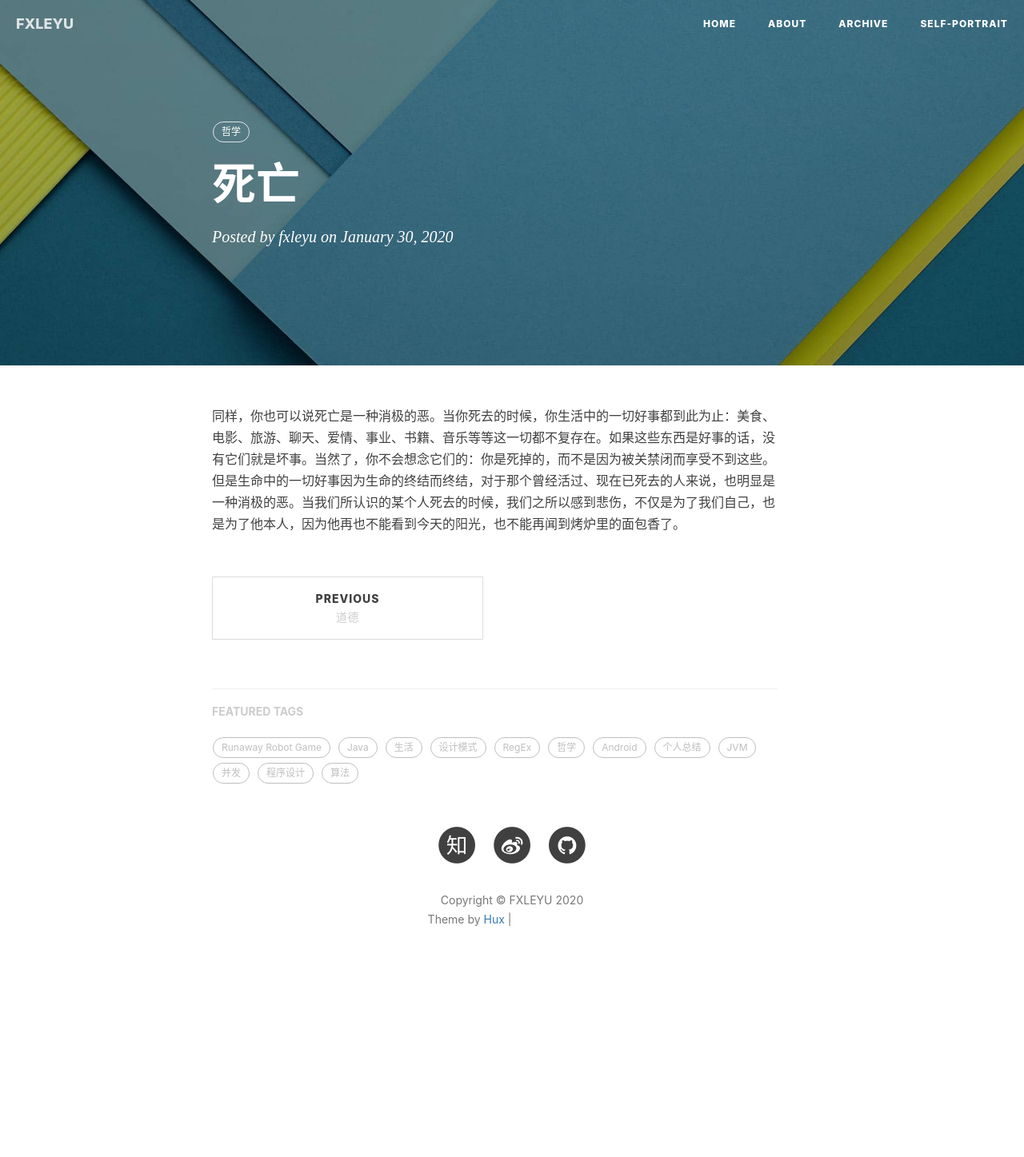
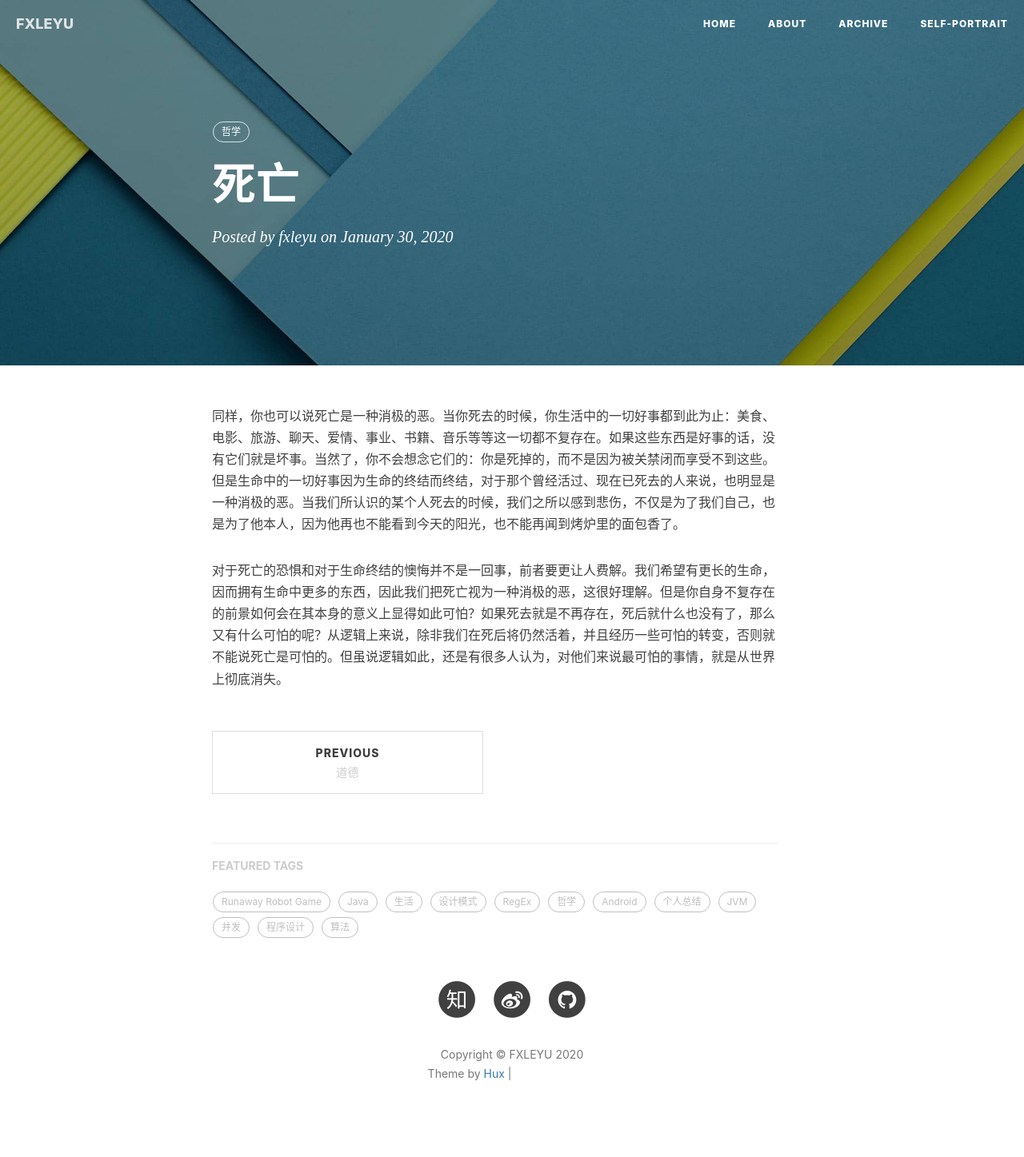
Before and after one commit to fxleyu/fxleyu.github.io, a Jekyll site: the page built from _posts/2020-01-30-death.md, in a window 1280 px wide. Shown: the whole page at 80% size. Built offline with Jekyll 4.4.1, drawn with Linux system fonts in a browser that asks for light colours; nearby versions of some CDN libraries; comment, search, counter and statistics services are not loaded; before the commit the page ends 1254 px from its top, so only the background shows below that; grey boxes are pictures that could not be loaded.

Commit message:
[死亡] 对死亡不应该有恐惧
Co-Authored-By: 朱智慧 <fxleyu@qq.com>

```diff
--- a/_posts/2020-01-30-death.md
+++ b/_posts/2020-01-30-death.md
@@ -9,3 +9,5 @@ tags:
 ---
 
 同样，你也可以说死亡是一种消极的恶。当你死去的时候，你生活中的一切好事都到此为止：美食、电影、旅游、聊天、爱情、事业、书籍、音乐等等这一切都不复存在。如果这些东西是好事的话，没有它们就是坏事。当然了，你不会想念它们的：你是死掉的，而不是因为被关禁闭而享受不到这些。但是生命中的一切好事因为生命的终结而终结，对于那个曾经活过、现在已死去的人来说，也明显是一种消极的恶。当我们所认识的某个人死去的时候，我们之所以感到悲伤，不仅是为了我们自己，也是为了他本人，因为他再也不能看到今天的阳光，也不能再闻到烤炉里的面包香了。
+
+对于死亡的恐惧和对于生命终结的懊悔并不是一回事，前者要更让人费解。我们希望有更长的生命，因而拥有生命中更多的东西，因此我们把死亡视为一种消极的恶，这很好理解。但是你自身不复存在的前景如何会在其本身的意义上显得如此可怕？如果死去就是不再存在，死后就什么也没有了，那么又有什么可怕的呢？从逻辑上来说，除非我们在死后将仍然活着，并且经历一些可怕的转变，否则就不能说死亡是可怕的。但虽说逻辑如此，还是有很多人认为，对他们来说最可怕的事情，就是从世界上彻底消失。
```
